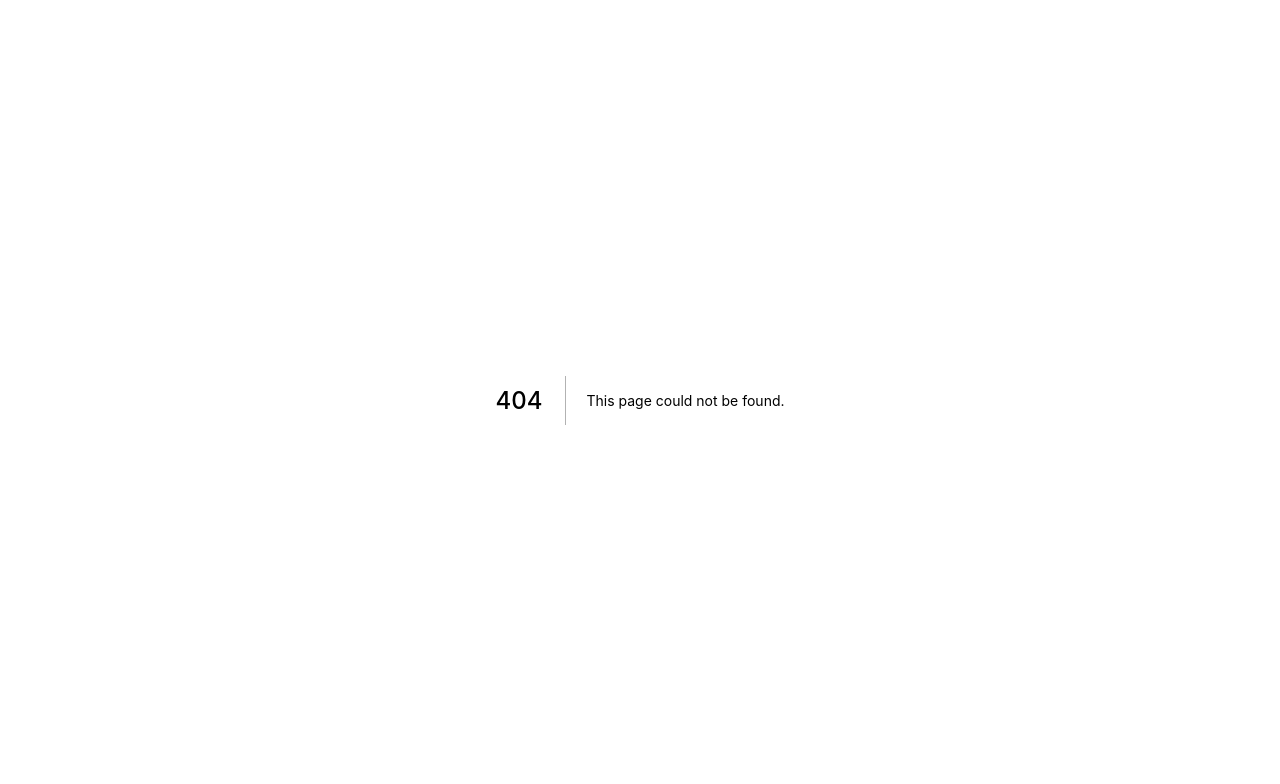
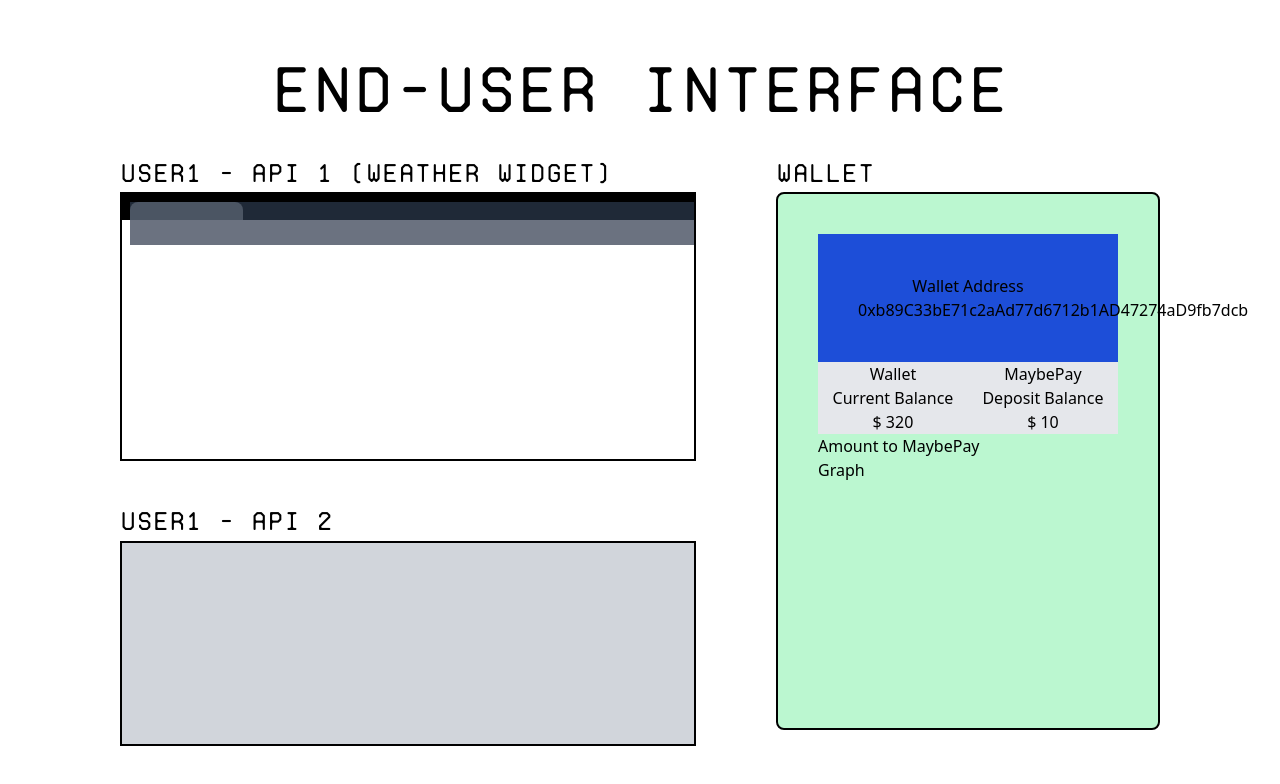
Before and after one commit to voltrevo/MaybePay, a Next.js app in the folder frontend/: page /user in a window 1280 px wide. Before the commit this address had no page. Shown: the top 784 px of the page. Built offline with nearby package versions, Linux system fonts and the light colour scheme.

Commit message:
ADD: end-user interface

```diff
--- a/frontend/pages/index.js
+++ b/frontend/pages/index.js
@@ -3,9 +3,7 @@ import Image from 'next/image'
 import styles from '../styles/Home.module.css'
 
 export default function Home() {
-  return (
-   <div className='text-[10vw] font-ProtoMono-LightShadow '>
-     MaybePay
-   </div>
-  )
+    return(
+        <div>Home</div>
+    )
 }
--- /dev/null
+++ b/frontend/pages/user.js
@@ -0,0 +1,66 @@
+import Head from 'next/head'
+import Image from 'next/image'
+import styles from '../styles/Home.module.css'
+
+export default function Home() {
+  return (
+    <div className='w-[100vw] h-full p-[2vw] '>
+    <Head>
+      <title>MaybePay</title>
+    </Head>
+    <div className='text-[5vw] font-ProtoMono-Light my-4  text-center'>
+      End-User Interface
+    </div>
+    <div className='flex w-full h-[80vw] space-x-20 justify-center' id="container">
+      <div className='w-[45vw] space-y-20' id="left-side">
+        <div className='h-[21vw] w-full' id="weather-widget">
+          <div className='text-[2vw] font-ProtoMono-Light '>User1 - API 1 (Weather Widget)</div>
+          <div className='h-full border-2 border-black' id="weather-container">
+            <div className='h-[2vw] pl-2 pt-2 bg-black' id="weather-top-menu">
+              <div className='flex h-full bg-gray-800 ' id="tab">
+                <div className='rounded-t-lg bg-gray-600 w-[20%]' id="tab-1"></div>
+                <div className='bg-gray-800 w-[80%]' id="empty-space"></div>
+              </div>
+              <div className='bg-gray-500 h-[2vw]' id="url-container">
+                <div id="url"></div>
+                <div id="extension"></div>
+              </div>
+            </div>
+            <div id="weather-contents"></div>
+          </div>
+        </div>
+        <div className=' h-[16vw]' id="-widget">
+          <div className='text-[2vw] font-ProtoMono-Light '>User1 - API 2</div>
+          <div className='h-full bg-gray-300 p-4 border-2 border-black ' id='logs-container'></div>
+        </div>
+      </div>
+      <div className='w-[30vw] h-[20vw]' id="right-side">
+        <div id='wallet'>
+          <div className='text-[2vw] font-ProtoMono-Light'>Wallet</div>
+          <div className='w-full h-[42vw]  border-2 border-black  rounded-lg bg-green-200 p-10' id="wallet-container">
+            <div className='bg-blue-700' id="wallet-top">
+              <div className='flex-col text-center justify-center p-10' id="wallet-address">
+                <div>Wallet Address</div>
+                <div>0xb89C33bE71c2aAd77d6712b1AD47274aD9fb7dcb</div>
+              </div>
+              <div id="wallet-balance" className='flex bg-gray-200 justify-around  items-center    '>
+                <div  className='flex-col justify-center items-center'>
+                  <span className='block text-center'>Wallet</span><span className='block text-center'>Current Balance</span>
+                  <div className='text-center'>$ 320</div>
+                </div>
+                <div className=' flex-col justify-center items-center'>
+                  <span className='block text-center'>MaybePay</span><span className='block'>Deposit Balance</span>
+                  <div className='text-center'>$ 10</div>
+                </div>
+              </div>
+            </div>
+            <div>Amount to MaybePay</div>
+            <div>Graph</div>
+          </div>
+        </div>
+
+      </div>
+    </div>
+   </div>
+  )
+}
```
